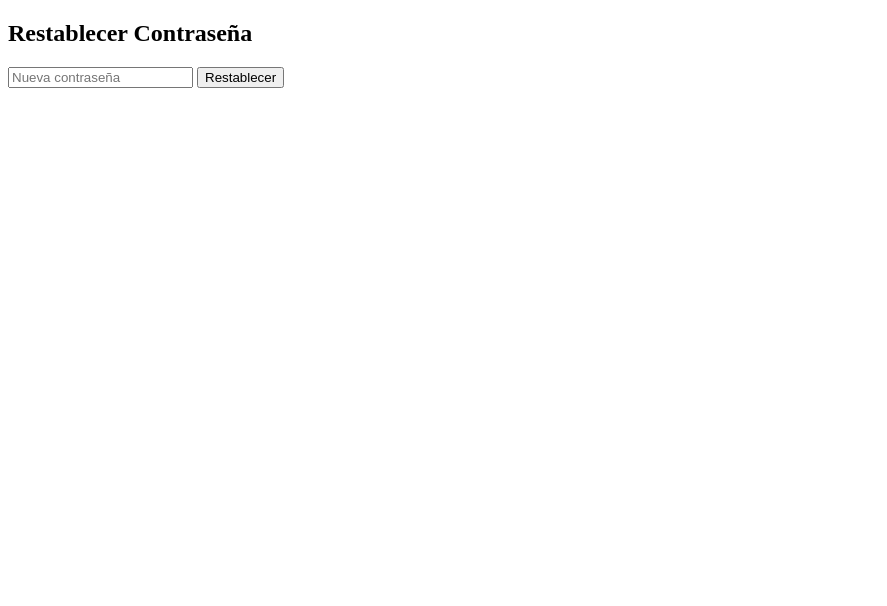
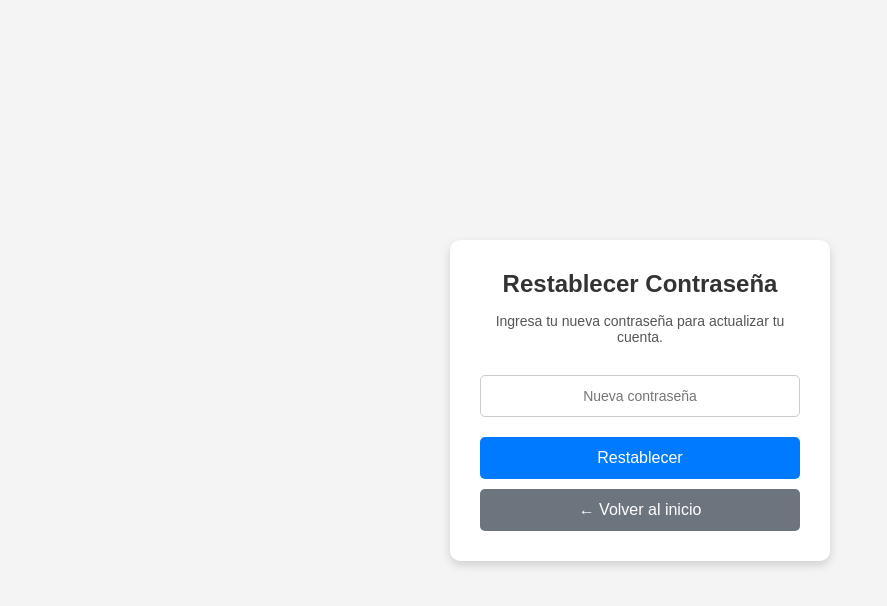
Before and after one commit to Katlyng/login_system, a website: page public/reset-password.html in a window 1280 px wide. Shown: the whole page, without its empty margins (0-887 px from the left). Drawn offline with Linux system fonts and the light colour scheme.

Commit message:
html update reset-password

```diff
--- a/public/reset-password.html
+++ b/public/reset-password.html
@@ -4,13 +4,104 @@
     <meta charset="UTF-8">
     <meta name="viewport" content="width=device-width, initial-scale=1.0">
     <title>Restablecer Contraseña</title>
+    <style>
+        * {
+            margin: 0;
+            padding: 0;
+            box-sizing: border-box;
+            font-family: Arial, sans-serif;
+        }
+
+        body {
+            background-color: #f4f4f4;
+            display: flex;
+            justify-content: center;
+            align-items: center;
+            height: 100vh;
+        }
+
+        .container {
+            background: white;
+            padding: 30px;
+            border-radius: 10px;
+            box-shadow: 0px 4px 10px rgba(0, 0, 0, 0.15);
+            text-align: center;
+            width: 380px;
+            border: px solid #5d6165;
+        }
+
+        h2 {
+            margin-bottom: 15px;
+            font-size: 24px;
+            color: #333;
+        }
+
+        p {
+            font-size: 14px;
+            color: #555;
+            margin-bottom: 20px;
+        }
+
+        input {
+            width: 100%;
+            padding: 12px;
+            margin: 10px 0;
+            border: 1px solid #ccc;
+            border-radius: 5px;
+            font-size: 14px;
+            text-align: center;
+        }
+
+        button {
+            width: 100%;
+            padding: 12px;
+            background-color: #007bff;
+            color: white;
+            border: none;
+            border-radius: 5px;
+            font-size: 16px;
+            cursor: pointer;
+            margin-top: 10px;
+            transition: background 0.3s ease-in-out;
+        }
+
+        button:hover {
+            background-color: #0056b3;
+        }
+
+        .btn-back {
+            width: 100%;
+            padding: 12px;
+            background-color: #6c757d;
+            color: white;
+            border: none;
+            border-radius: 5px;
+            font-size: 16px;
+            cursor: pointer;
+            margin-top: 10px;
+            text-decoration: none;
+            display: inline-block;
+            text-align: center;
+        }
+
+        .btn-back:hover {
+            background-color: #5a6268;
+        }
+    </style>
 </head>
 <body>
-    <h2>Restablecer Contraseña</h2>
-    <form id="resetPasswordForm">
-        <input type="password" id="newPassword" placeholder="Nueva contraseña" required>
-        <button type="submit">Restablecer</button>
-    </form>
+
+    <div class="container">
+        <h2>Restablecer Contraseña</h2>
+        <p>Ingresa tu nueva contraseña para actualizar tu cuenta.</p>
+
+        <form id="resetPasswordForm">
+            <input type="password" id="newPassword" placeholder="Nueva contraseña" required>
+            <button type="submit">Restablecer</button>
+        </form>
+
+        <a href="index.html" class="btn-back">← Volver al inicio</a>
+    </div>
 
     <script>
         const urlParams = new URLSearchParams(window.location.search);
@@ -30,5 +121,6 @@
             alert(data.message || data.error);
         });
     </script>
+
 </body>
 </html>
--- a/public/style.css
+++ b/public/style.css
@@ -13,6 +13,7 @@ body {
     border-radius: 8px;
     box-shadow: 0 0 10px rgba(0, 0, 0, 0.1);
     text-align: center;
+    border: 1px solid #5d6165;
 }
 
 input {
```
